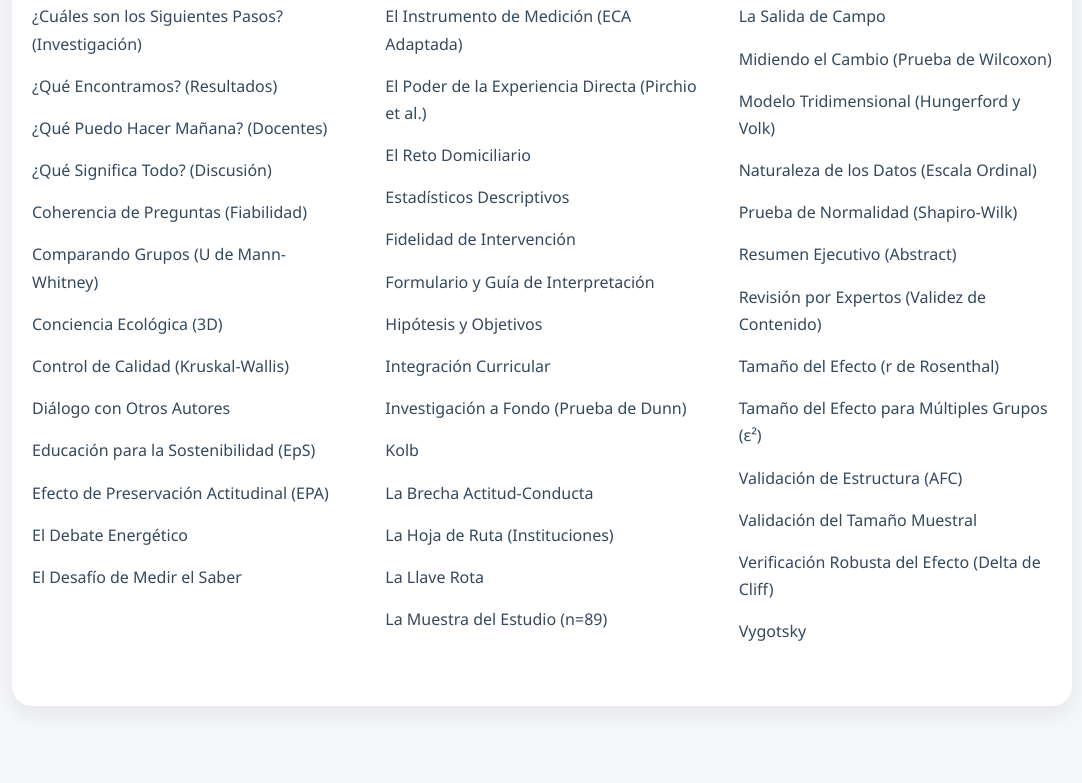
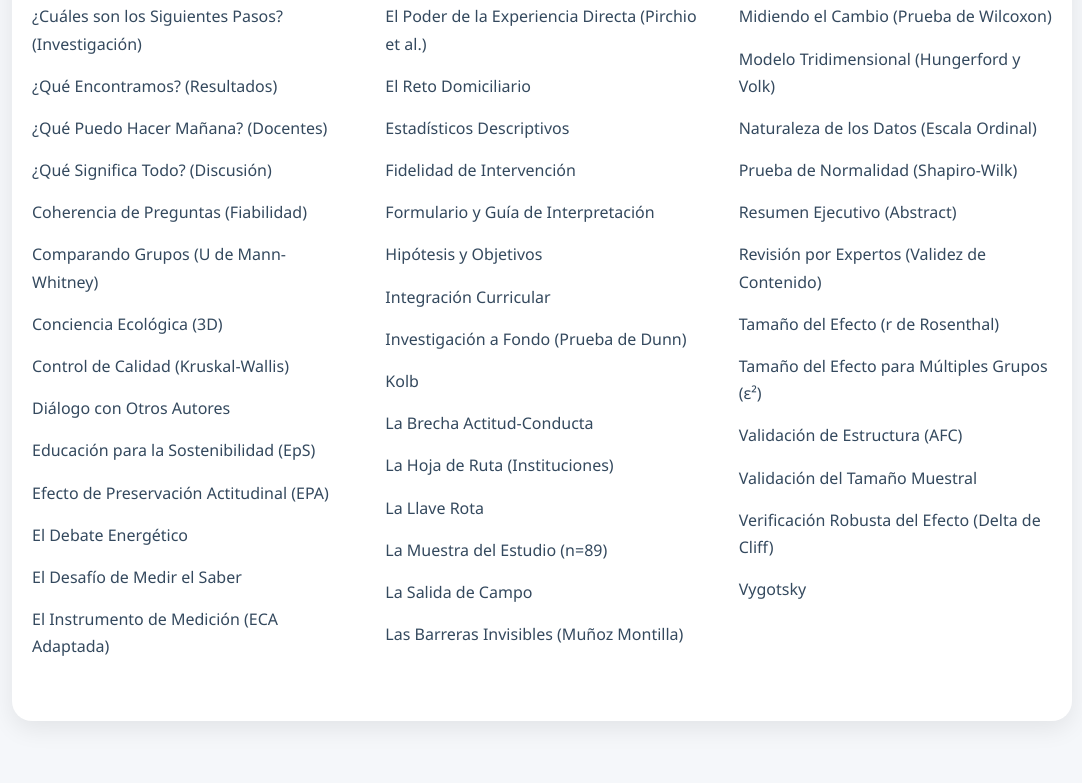
Before and after one commit to gconchae/tesis-vision-general, a plain HTML site: page index.html in a window 1280 px wide. Shown: the part 1893-2676 px from the top of the page, without its empty margins (98-1180 px from the left). Drawn offline with Linux system fonts and the light colour scheme.

Commit message:
chore(index): Agrega el concepto de Muñoz Montilla al índice general

```diff
--- a/index.html
+++ b/index.html
@@ -232,6 +232,7 @@
                 // --- NUEVAS ENTRADAS AÑADIDAS AQUÍ ---
                 { title: 'Modelo Tridimensional (Hungerford y Volk)', id: 'modelo_tridimensional', app: 'concepts' },
                 { title: 'El Poder de la Experiencia Directa (Pirchio et al.)', id: 'pirchio_experiencia_directa', app: 'concepts' },
+                { title: 'Las Barreras Invisibles (Muñoz Montilla)', id: 'munoz_barreras_estructurales', app: 'concepts' },
 
                 // Datos de la app "Herramientas Estadísticas"
                 { title: 'Estadísticos Descriptivos', id: 'descriptives', app: 'tools' },
```
